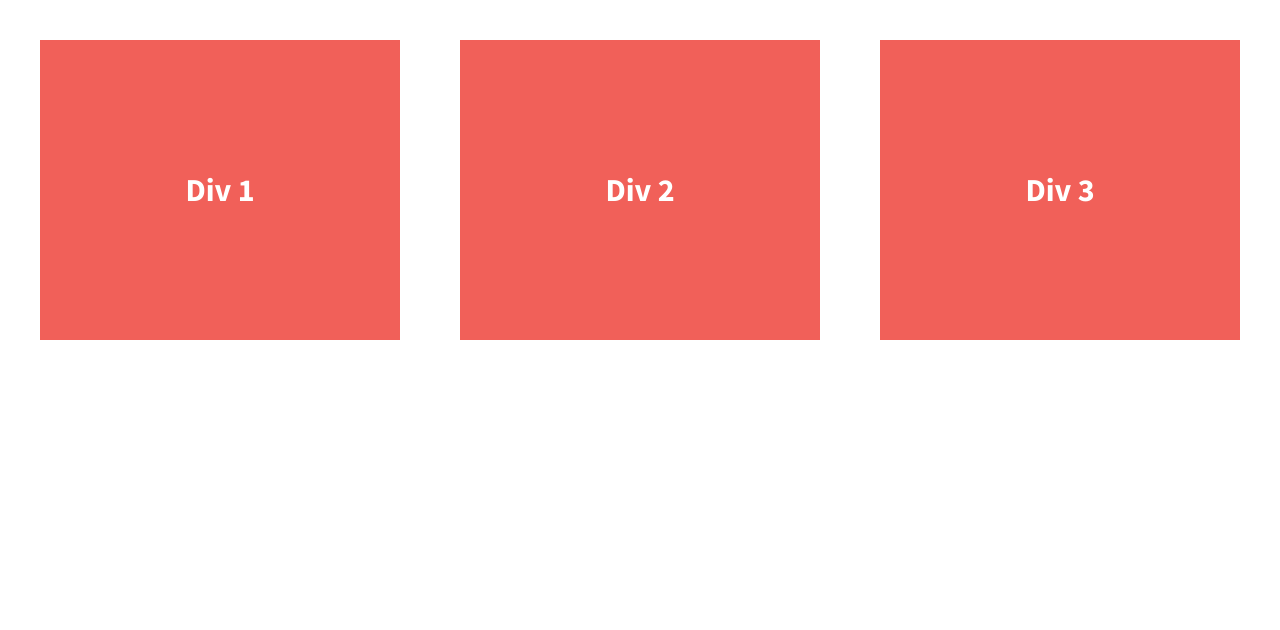
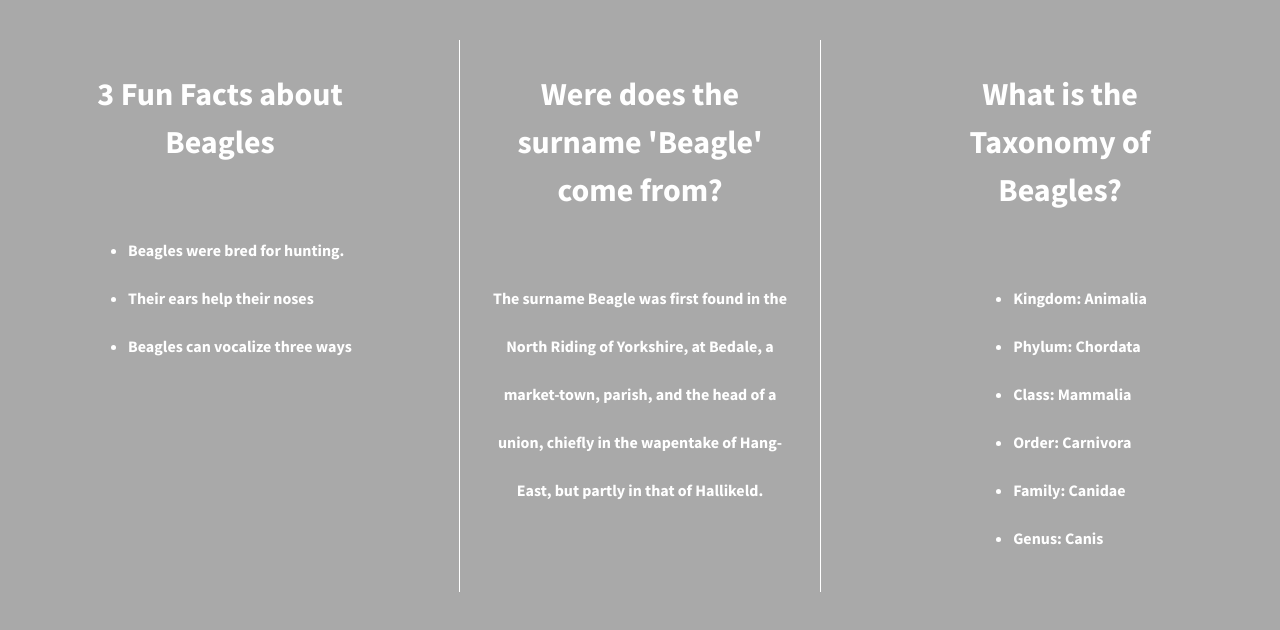
Before and after one commit to Beagles-Designs/flexbox-grid, a plain HTML site: page index.html in a window 1280 px wide. Drawn offline with nearby package versions, Linux system fonts and the light colour scheme.

Commit message:
Updated content for Beagle's information. New format, new content.

```diff
--- a/css/main.css
+++ b/css/main.css
@@ -97,7 +97,7 @@ textarea {
 
 
 html {
-  background-color: #fff;
+  background-color: darkgrey;
   height: 100%;
 }
 
@@ -113,7 +113,8 @@ body {
   font-weight: 700;
   display: flex;
   justify-content: space-between;
-  align-items: center;
+  flex-flow: row wrap;
+
 }
 
 .div-1, .div-2, .div-3 {
@@ -121,16 +122,34 @@ body {
   color: #fff;
   line-height: 1.5em;
   font-size: 1.6em;
-  background-color: #f16059;
-  height: 300px;
+  background-color: darkgrey;
   display: flex;
   width: 30%;
-  justify-content: center;
+  justify-content: flex-start;
   align-items: center;
+  flex-flow: column nowrap;
 }
 
+.wrapper h2 {
+  font-size: 1em;
+  text-align: center;
+  margin: 30px 30px;
+}
 
+.wrapper p, .wrapper ul {
+  font-size: .5em;
+  margin: 30px 30px;
+}
 
+.wrapper p {
+  text-align: center;
+
+}
+
+.div-2 {
+  border-left: 1px #fff solid;
+  border-right: 1px #fff solid;
+}
 
 /* ==========================================================================
    Helper classes
--- a/index.html
+++ b/index.html
@@ -23,13 +23,32 @@
 
         <section class="wrapper">
             <div class="div-1 grid">
-                Div 1
+                <h2>3 Fun Facts about Beagles</h2>
+                <ul>
+                    <li>Beagles were bred for hunting.</li>
+                    <li>Their ears help their noses</li>
+                    <li>Beagles can vocalize three ways</li>
+                </ul>
             </div>
             <div class="div-2 grid">
-                Div 2
+                <h2>Were does the surname 'Beagle' come from?</h2>
+                <p>The surname Beagle was first found in the North Riding of Yorkshire, at Bedale, a market-town, parish, and the head of a union, chiefly in the wapentake of Hang-East, but partly in that of Hallikeld.</p>
             </div>
             <div class="div-3 grid">
-                Div 3
+                <h2>What is the Taxonomy of Beagles?</h2>
+                <ul>
+                    <li>Kingdom: Animalia</li>
+
+                    <li>Phylum: Chordata</li>
+
+                    <li>Class: Mammalia</li>
+
+                    <li>Order: Carnivora</li>
+
+                    <li>Family: Canidae</li>
+
+                    <li>Genus: Canis</li>
+                </ul>
             </div>
         </section>
 
```
